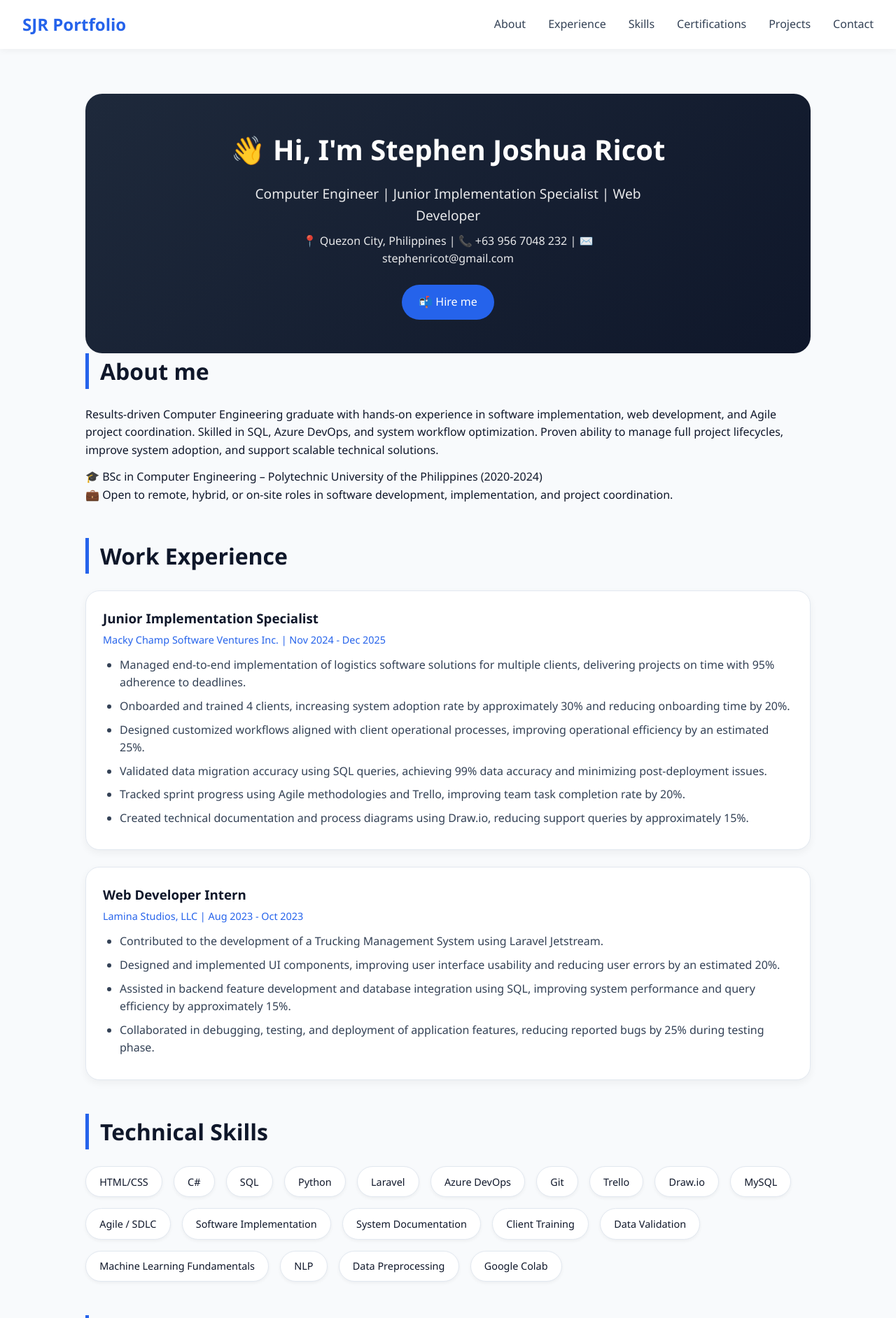
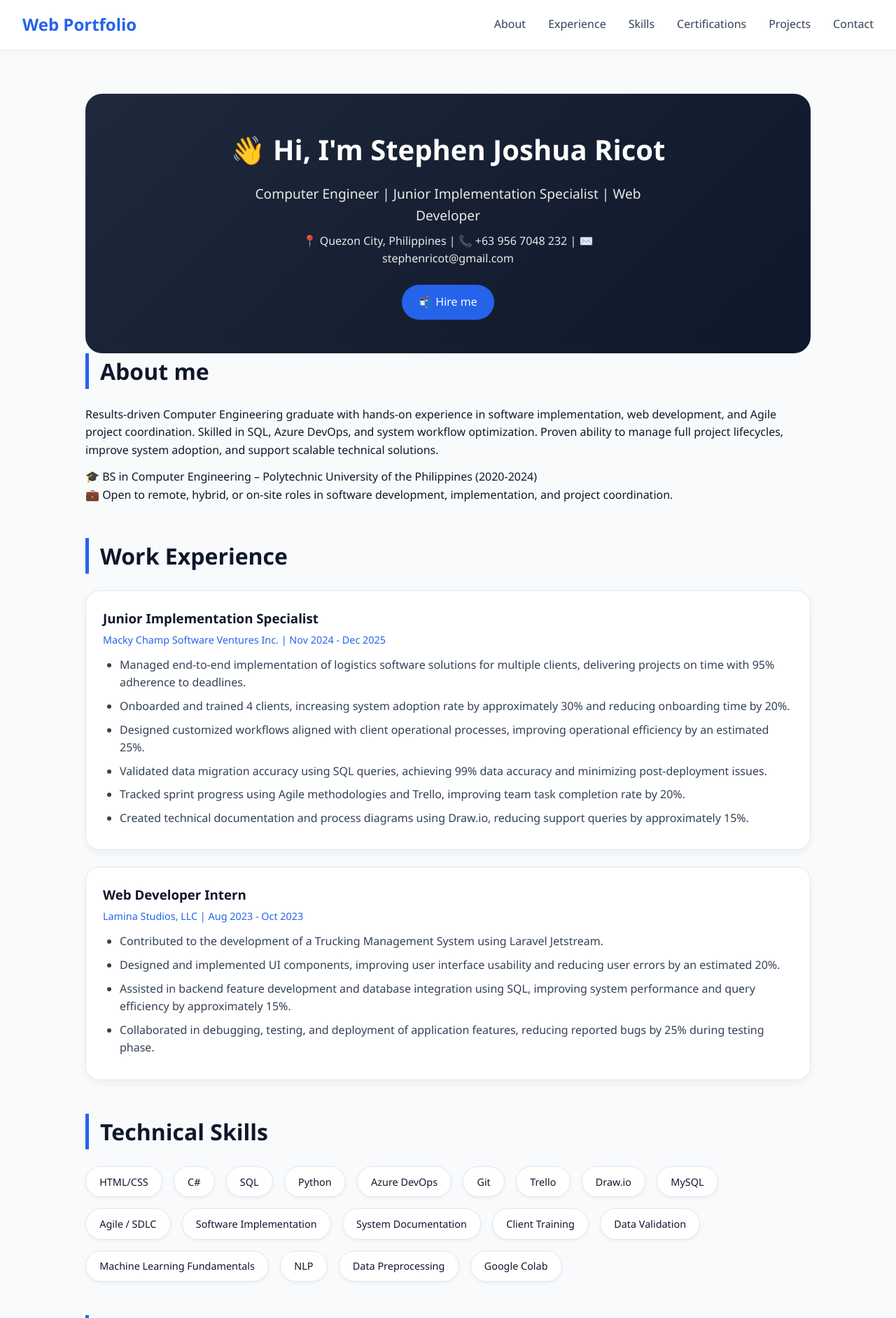
Before and after one commit to stephenricot/stephen-ricot-portfolio, a Flask app: page / in a window 1280 px wide. Shown: the top 1884 px of the page at 70% size. Run offline with Flask 3, Linux system fonts and the light colour scheme.

Commit message:
Edited Logo and Information

```diff
--- a/templates/index.html
+++ b/templates/index.html
@@ -233,7 +233,7 @@
 <body>
 
 <nav>
-    <div class="logo">SJR Portfolio</div>
+    <div class="logo">Web Portfolio</div>
     <div class="nav-links">
         <a href="#about">About</a>
         <a href="#experience">Experience</a>
@@ -257,7 +257,7 @@
     <section id="about">
         <h2>About me</h2>
         <p>Results-driven Computer Engineering graduate with hands-on experience in software implementation, web development, and Agile project coordination. Skilled in SQL, Azure DevOps, and system workflow optimization. Proven ability to manage full project lifecycles, improve system adoption, and support scalable technical solutions.</p>
-        <p style="margin-top: 0.8rem;">🎓 BSc in Computer Engineering – Polytechnic University of the Philippines (2020-2024)<br>
+        <p style="margin-top: 0.8rem;">🎓 BS in Computer Engineering – Polytechnic University of the Philippines (2020-2024)<br>
         💼 Open to remote, hybrid, or on-site roles in software development, implementation, and project coordination.</p>
     </section>
 
@@ -298,7 +298,6 @@
             <span class="skill-card">C#</span>
             <span class="skill-card">SQL</span>
             <span class="skill-card">Python</span>
-            <span class="skill-card">Laravel</span>
             <span class="skill-card">Azure DevOps</span>
             <span class="skill-card">Git</span>
             <span class="skill-card">Trello</span>
```
